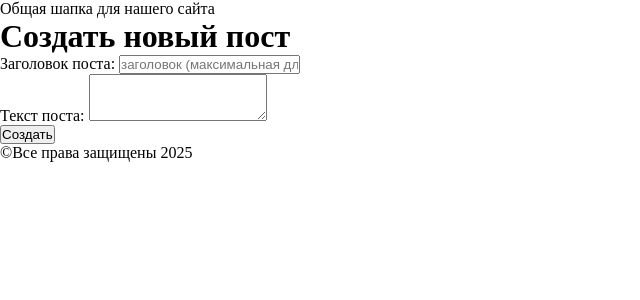
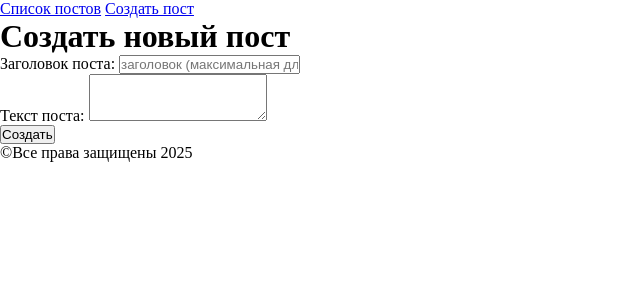
Before and after one commit to JacobTrue2-3/platform, a Django app: page /posts/add/ in a window 1280 px wide. Shown: the top 300 px of the page, without its empty margins (0-640 px from the left). Run offline with Django 5.2, Linux system fonts and the light colour scheme.

Commit message:
Добавил простенькое навигационное меню

```diff
--- a/templates/base.html
+++ b/templates/base.html
@@ -9,7 +9,12 @@
     <link rel="stylesheet" href="{% static 'css/core.css' %}">
 </head>
 <body>
-    <header>Общая шапка для нашего сайта</header>
+    <header>
+        <nav>
+            <a href="{% url 'post_list' %}">Список постов</a>
+            <a href="{% url 'new_post' %}">Создать пост</a>
+        </nav>
+    </header>
     <main>{% block content %}{% endblock content %}</main>
     <footer>&copy;Все права защищены 2025</footer>
 </body>
```
